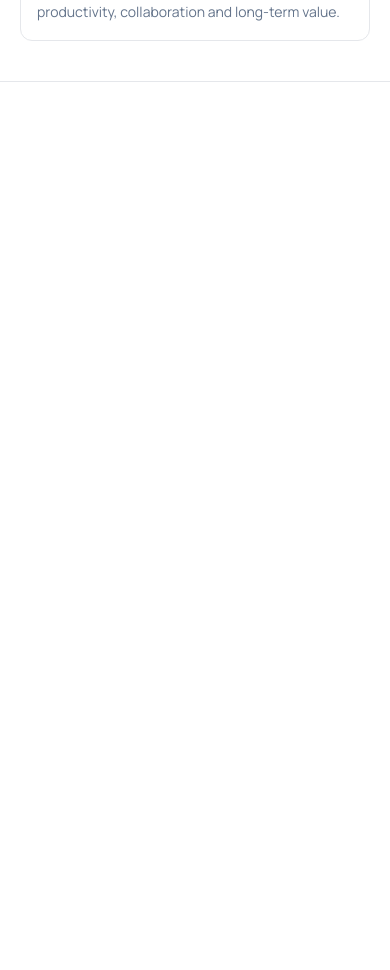
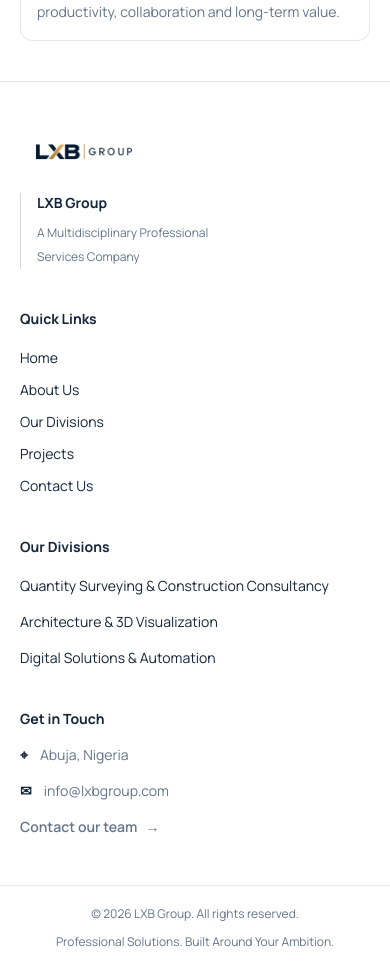
Before and after one commit to Meetkamal256/lxb-group-website, a Next.js app: page / in a window 390 px wide. Shown: the part 3080-4050 px from the top of the page. Before the commit the page ends 3162 px from the top, so only its background shows below. Built offline with nearby package versions, Linux system fonts and the light colour scheme.

Commit message:
Add responsive footer and improve navigation links

```diff
--- /dev/null
+++ b/app/components/layout/Footer.tsx
@@ -0,0 +1,143 @@
+import Image from "next/image";
+import Link from "next/link";
+
+const quickLinks = [
+  { label: "Home", href: "/" },
+  { label: "About Us", href: "/about" },
+  { label: "Our Divisions", href: "/divisions" },
+  { label: "Projects", href: "/#featured-projects" },
+  { label: "Contact Us", href: "/contact" },
+];
+
+const divisionLinks = [
+  {
+    label: "Quantity Surveying & Construction Consultancy",
+    href: "/divisions/quantity-surveying",
+  },
+  {
+    label: "Architecture & 3D Visualization",
+    href: "/divisions/architecture",
+  },
+  {
+    label: "Digital Solutions & Automation",
+    href: "/divisions/digital-solutions",
+  },
+];
+
+const footerLinkStyles =
+  "inline-flex text-sm text-[#64748B] transition-all duration-200 hover:translate-x-1 hover:text-[#B58632] hover:underline hover:underline-offset-4 focus-visible:rounded-sm focus-visible:outline-2 focus-visible:outline-offset-4 focus-visible:outline-[#B58632]";
+
+export default function Footer() {
+  return (
+    <footer className="bg-white">
+      <div className="container-main grid gap-10 py-12 sm:grid-cols-2 lg:grid-cols-[1.3fr_0.7fr_1.3fr_1fr] lg:gap-8 lg:py-14">
+        {/* Company Identity */}
+        <div className="flex flex-col items-start">
+          <Link
+            href="/"
+            aria-label="LXB Group homepage"
+            className="rounded-sm focus-visible:outline-2 focus-visible:outline-offset-4 focus-visible:outline-[#B58632]"
+          >
+            <Image
+              src="/logo/Logo.png"
+              alt="LXB Group"
+              width={160}
+              height={54}
+              className="h-auto w-32"
+            />
+          </Link>
+
+          <div className="mt-5 border-l border-gray-300 pl-4">
+            <h3 className="text-sm font-bold text-[#14243A]">LXB Group</h3>
+            <p className="mt-2 max-w-55 text-xs leading-6 text-[#64748B]">
+              A Multidisciplinary Professional Services Company
+            </p>
+          </div>
+        </div>
+
+        {/* Quick Links */}
+        <div className="border-gray-200 sm:border-l sm:pl-6">
+          <h3 className="mb-4 text-sm font-bold text-[#14243A]">Quick Links</h3>
+
+          <ul className="space-y-2">
+            {quickLinks.map((link) => (
+              <li key={link.label}>
+                <Link href={link.href} className={footerLinkStyles}>
+                  {link.label}
+                </Link>
+              </li>
+            ))}
+          </ul>
+        </div>
+
+        {/* Divisions */}
+        <div className="border-gray-200 sm:border-l sm:pl-6">
+          <h3 className="mb-4 text-sm font-bold text-[#14243A]">
+            Our Divisions
+          </h3>
+
+          <ul className="space-y-3">
+            {divisionLinks.map((division) => (
+              <li key={division.href}>
+                <Link href={division.href} className={footerLinkStyles}>
+                  {division.label}
+                </Link>
+              </li>
+            ))}
+          </ul>
+        </div>
+
+        {/* Contact Information */}
+        <div className="border-gray-200 sm:border-l sm:pl-6">
+          <h3 className="mb-4 text-sm font-bold text-[#14243A]">
+            Get in Touch
+          </h3>
+
+          <ul className="space-y-4 text-sm text-[#64748B]">
+            <li className="flex items-start gap-3">
+              <span aria-hidden="true" className="font-semibold text-[#14243A]">
+                ⌖
+              </span>
+              <span>Abuja, Nigeria</span>
+            </li>
+
+            <li className="flex items-start gap-3">
+              <span aria-hidden="true" className="font-semibold text-[#14243A]">
+                ✉
+              </span>
+              <a
+                href="mailto:info@lxbgroup.com"
+                className="transition-colors duration-200 hover:text-[#B58632] hover:underline hover:underline-offset-4 focus-visible:rounded-sm focus-visible:outline-2 focus-visible:outline-offset-4 focus-visible:outline-[#B58632]"
+              >
+                info@lxbgroup.com
+              </a>
+            </li>
+
+            <li>
+              <Link
+                href="/contact"
+                className="inline-flex items-center gap-2 font-semibold text-[#B58632] transition-all duration-200 hover:translate-x-1 hover:text-[#8A672B] hover:underline hover:underline-offset-4 focus-visible:rounded-sm focus-visible:outline-2 focus-visible:outline-offset-4 focus-visible:outline-[#B58632]"
+              >
+                Contact our team
+                <span aria-hidden="true">→</span>
+              </Link>
+            </li>
+          </ul>
+        </div>
+      </div>
+
+      {/* Copyright */}
+      <div className="border-t border-gray-200">
+        <div className="container-main flex flex-col items-center justify-between gap-3 py-5 text-center sm:flex-row sm:text-left">
+          <p className="text-xs text-[#64748B]">
+            © 2026 LXB Group. All rights reserved.
+          </p>
+
+          <p className="text-xs text-[#64748B]">
+            Professional Solutions. Built Around Your Ambition.
+          </p>
+        </div>
+      </div>
+    </footer>
+  );
+}
--- a/app/layout.tsx
+++ b/app/layout.tsx
@@ -2,6 +2,7 @@ import type { Metadata } from "next";
 import { Manrope } from "next/font/google";
 import "./globals.css";
 import Header from "./components/layout/Header";
+import Footer from "./components/layout/Footer";
 
 const manrope = Manrope({
   variable: "--font-manrope",
@@ -27,7 +28,9 @@ export default function RootLayout({
     <html lang="en" className={manrope.variable}>
       <body>
         <Header />
-        {children}</body>
+        {children}
+        <Footer />
+      </body>
     </html>
   );
 }
```
Also changed, not shown: app/globals.css (line endings or trailing spaces).
